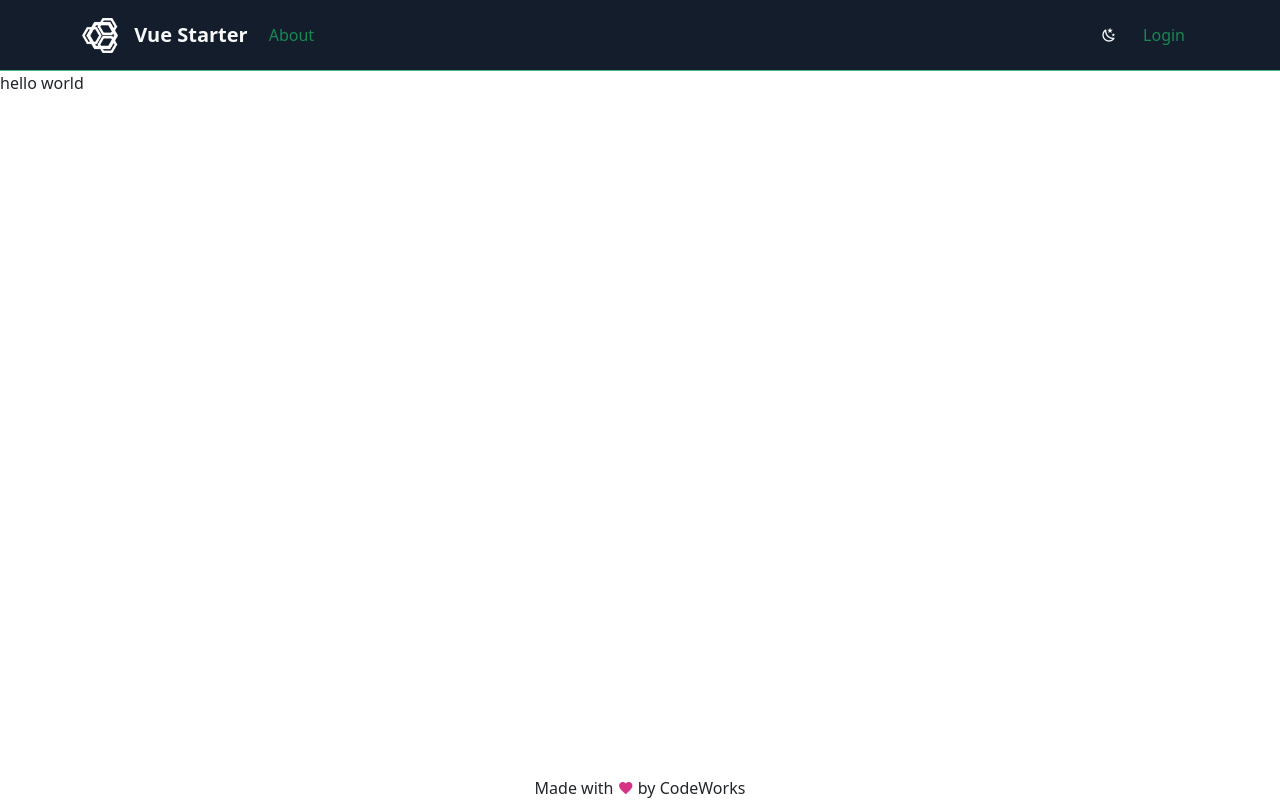
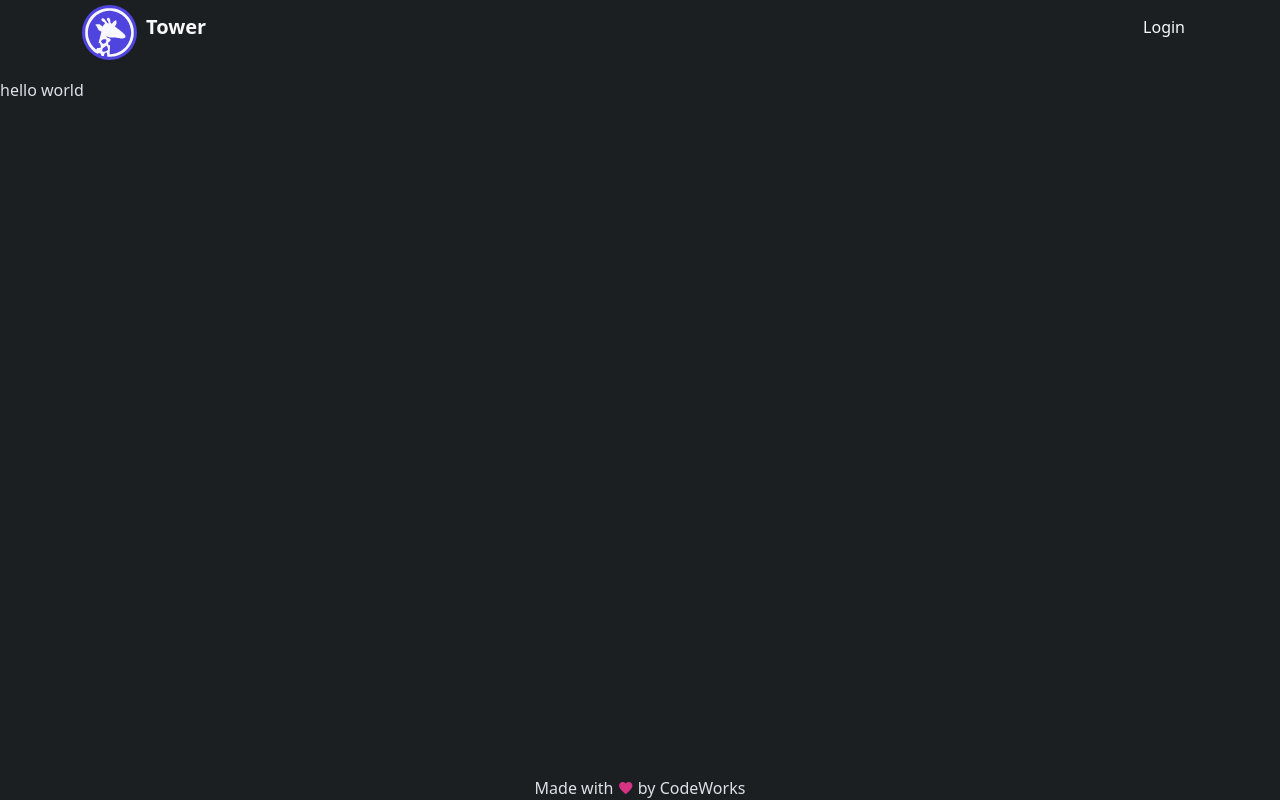
Before and after one commit to a-rossman0825/tower, a Vue app in the folder client/: page / in a window 1280 px wide. Built offline with nearby package versions, Linux system fonts and the light colour scheme; what @bcwdev/auth0provider-client would draw is missing.

Commit message:
navbar/login styling

```diff
--- a/client/src/components/Login.vue
+++ b/client/src/components/Login.vue
@@ -17,18 +17,19 @@ function logout() {
 
 <template>
   <span class="navbar-text">
-    <button class="btn selectable text-green" @click="login" v-if="!identity">
+    <button class="btn selectable text-light" @click="login" v-if="!identity">
       Login
     </button>
     <div v-else>
       <div class="dropdown">
-        <div role="button" class="bg-dark selectable no-select" data-bs-toggle="dropdown" aria-expanded="false"
+        <div role="button" class="me-2 no-select" data-bs-toggle="dropdown" aria-expanded="false"
           title="open account menu">
           <div v-if="account?.picture || identity?.picture">
-            <img :src="account?.picture || identity?.picture" alt="account photo" height="40" class="user-img" />
+            <img :src="account?.picture || identity?.picture" alt="account photo" height="30" class="user-img" />
+            <span class="ms-2 text-light ">{{ account?.name || identity?.name }}</span>
           </div>
         </div>
-        <div class="dropdown-menu dropdown-menu-sm-end dropdown-menu-start p-0" role="menu" title="account menu">
+        <div class="dropdown-menu dropdown-menu-end dropdown-menu-start p-0" role="menu" title="account menu">
           <div class="list-group">
             <RouterLink :to="{ name: 'Account' }">
               <div class="list-group-item dropdown-item list-group-item-action">
@@ -48,8 +49,8 @@ function logout() {
 
 <style lang="scss" scoped>
 .user-img {
-  height: 40px;
-  width: 40px;
+  height: 30px;
+  width: 30px;
   border-radius: 100px;
   object-fit: cover;
   object-position: center;
--- a/client/src/components/Navbar.vue
+++ b/client/src/components/Navbar.vue
@@ -3,11 +3,7 @@ import { ref, watch } from 'vue';
 import { loadState, saveState } from '../utils/Store.js';
 import Login from './Login.vue';
 
-const theme = ref(loadState('theme') || 'light')
-
-function toggleTheme() {
-  theme.value = theme.value == 'light' ? 'dark' : 'light'
-}
+const theme = ref(loadState('theme') || 'dark')
 
 watch(theme, () => {
   document.documentElement.setAttribute('data-bs-theme', theme.value)
@@ -17,33 +13,18 @@ watch(theme, () => {
 </script>
 
 <template>
-  <nav class="navbar navbar-expand-md bg-codeworks border-bottom border-vue">
-    <div class="container gap-2">
+  <nav class="navbar navbar-expand-md mb-4">
+    <div class="container gap-2 position-relative">
       <RouterLink :to="{ name: 'Home' }" class="d-flex align-items-center text-light">
-        <img class="navbar-brand" alt="logo" src="/img/cw-logo.png" height="45" />
-        <b class="fs-5">Vue Starter</b>
+        <img class="navbar-brand position-absolute" alt="logo" src="../assets/img/tower-logo.svg" height="65" />
+        <b class="fs-5">Tower</b>
       </RouterLink>
       <!-- collapse button -->
-      <button class="navbar-toggler" type="button" data-bs-toggle="collapse" data-bs-target="#navbar-links"
-        aria-controls="navbarText" aria-expanded="false" aria-label="Toggle navigation">
-        <span class="mdi mdi-menu text-light"></span>
-      </button>
+
       <!-- collapsing menu -->
-      <div class="collapse navbar-collapse " id="navbar-links">
-        <ul class="navbar-nav">
-          <li>
-            <RouterLink :to="{ name: 'About' }" class="btn text-green selectable">
-              About
-            </RouterLink>
-          </li>
-        </ul>
+      <div>
         <!-- LOGIN COMPONENT HERE -->
-        <div class="ms-auto">
-          <button class="btn text-light" @click="toggleTheme"
-            :title="`Enable ${theme == 'light' ? 'dark' : 'light'} theme.`">
-            <i v-if="theme == 'dark'" class="mdi mdi-weather-sunny"></i>
-            <i v-if="theme == 'light'" class="mdi mdi-weather-night"></i>
-          </button>
+        <div>
         </div>
         <Login />
       </div>
@@ -56,6 +37,10 @@ a {
   text-decoration: none;
 }
 
+b {
+  margin-left: 4rem;
+}
+
 .nav-link {
   text-transform: uppercase;
 }
@@ -65,4 +50,8 @@ a {
   border-bottom-left-radius: 0;
   border-bottom-right-radius: 0;
 }
+
+.position-absolute {
+  top: -8px;
+}
 </style>
```
Also changed, not shown: client/src/assets/img/tower-logo.svg (added).
